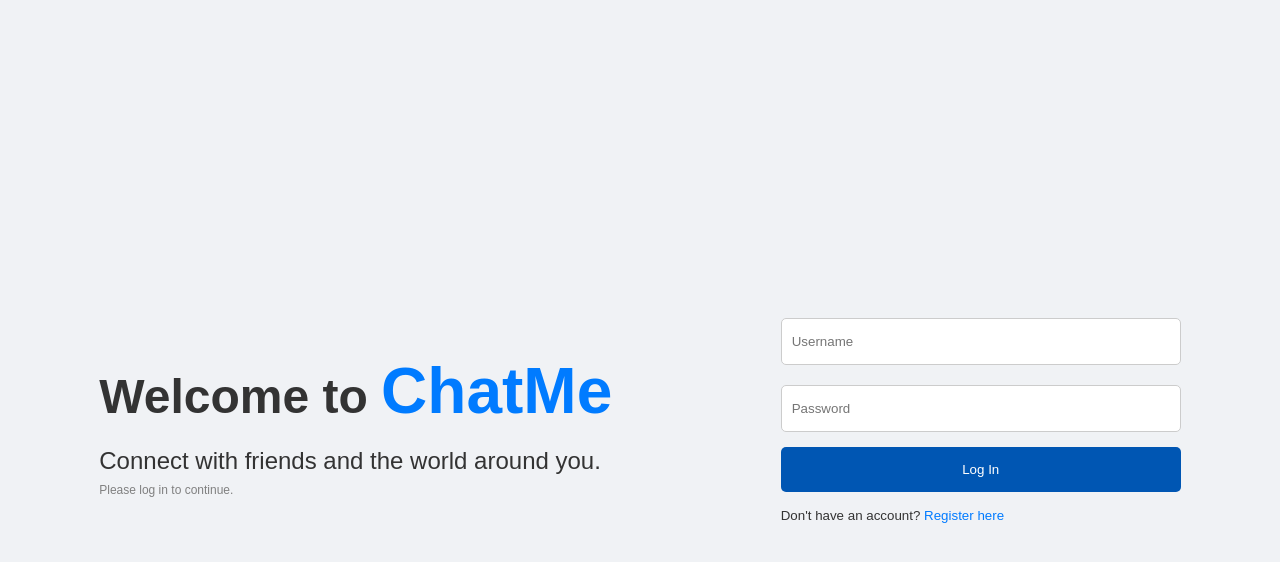
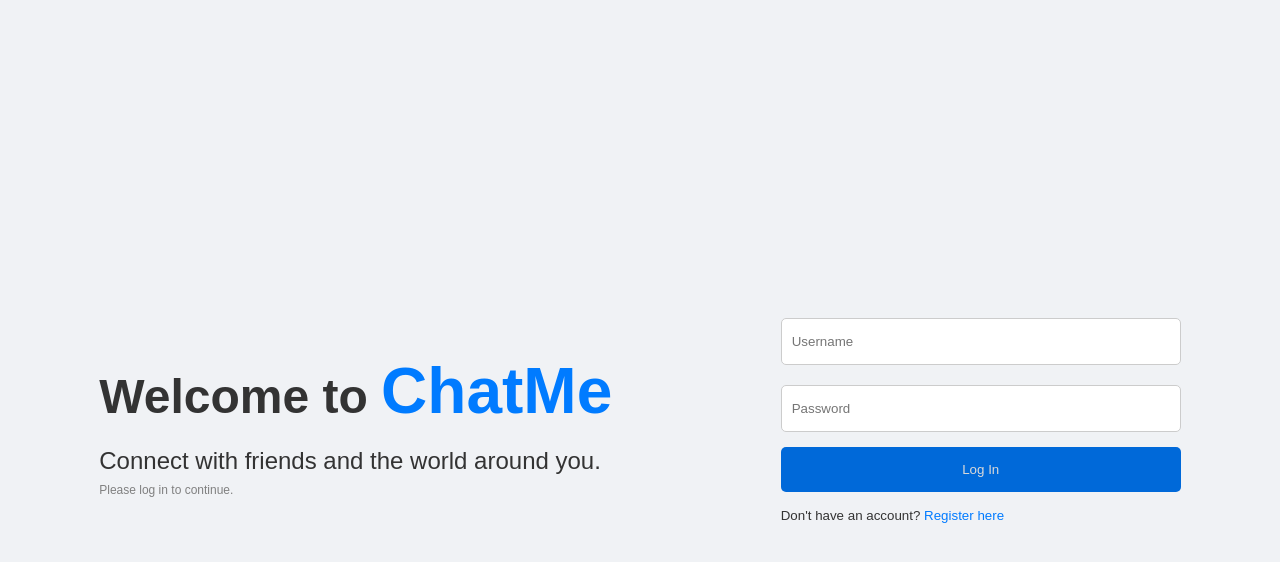
Before and after one commit to pbaglaj/ChatMe, a React (Vite) app in the folder frontend/: page / in a window 1280 px wide. In both pictures the pointer is over the button "Log In". Shown: the top 562 px of the page. Built offline with nearby package versions, Linux system fonts and the light colour scheme.

Commit message:
change hover color change

```diff
--- a/frontend/src/styles/global.css
+++ b/frontend/src/styles/global.css
@@ -24,10 +24,11 @@ button {
     padding: 10px 15px;
     cursor: pointer;
     border-radius: 5px;
+    transition: filter 0.2s ease;
 }
 
 button:hover {
-    background-color: #0056b3;
+    filter: brightness(0.85);
 }
 
 input, select, textarea {
```
